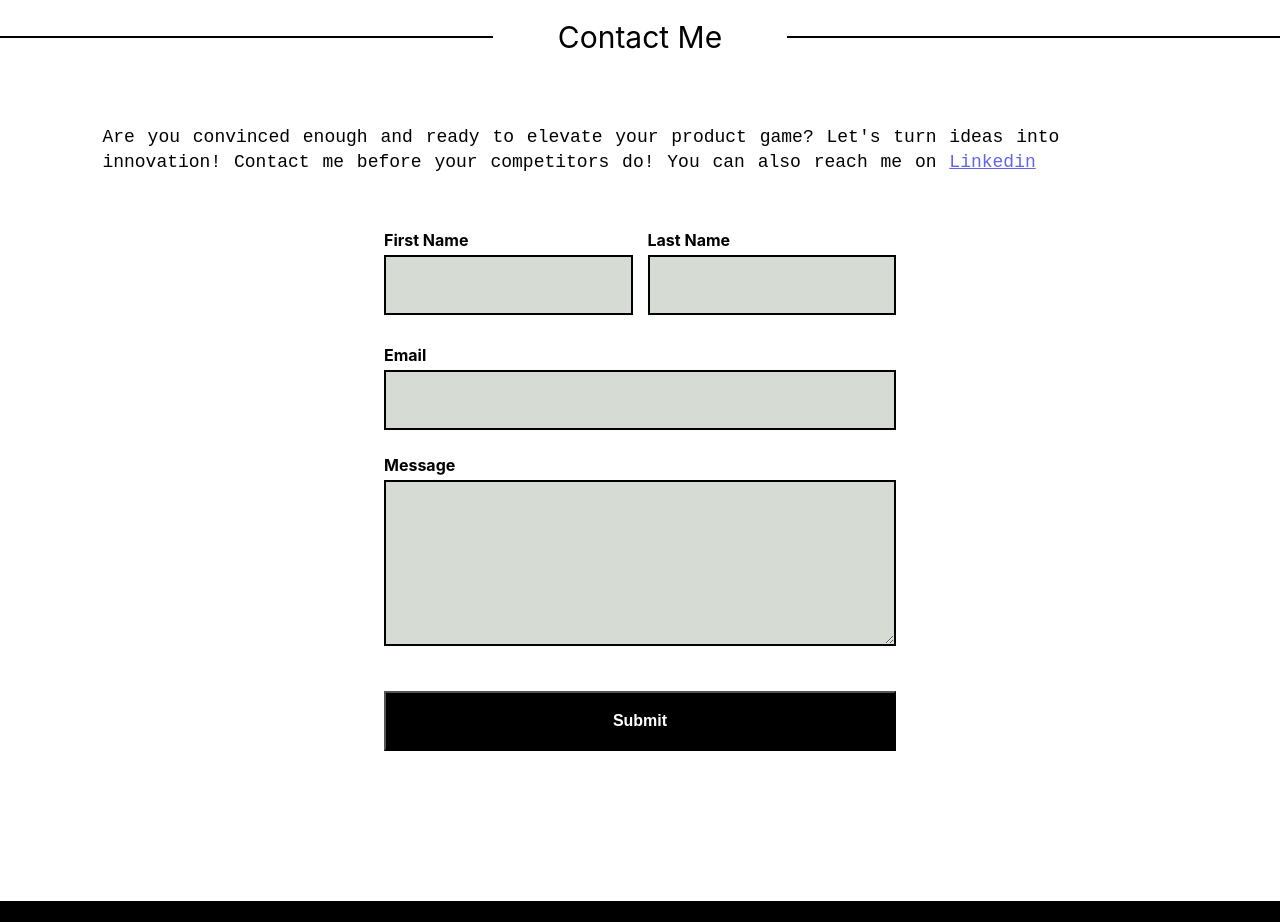
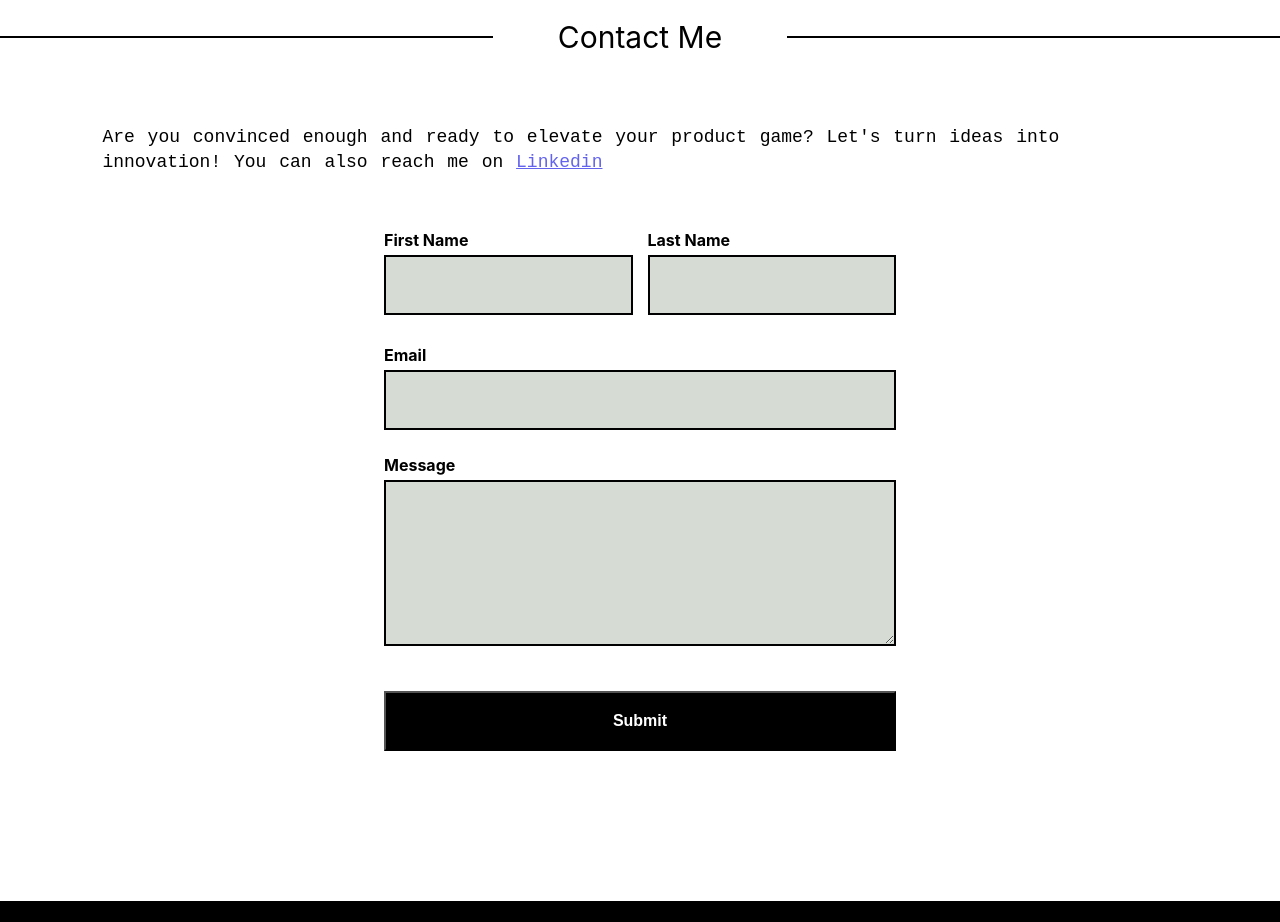
Before and after one commit to JudithKayla/I-Love-Black, a React (Vite) app: page / in a window 1280 px wide. Shown: the part 3040-3962 px from the top of the page. Built offline with nearby package versions, Linux system fonts and the light colour scheme.

Commit message:
Update contact page

```diff
--- a/src/pages/ContactPage.tsx
+++ b/src/pages/ContactPage.tsx
@@ -6,7 +6,7 @@ export default function ContactPage() {
     <div className="contact-page">
       <p className="contact-page-info">
         {
-          "Are you convinced enough and ready to elevate your product game? Let's turn ideas into innovation! Contact me before your competitors do! You can also reach me on "
+          "Are you convinced enough and ready to elevate your product game? Let's turn ideas into innovation! You can also reach me on "
         }
         <a
           href="https://www.linkedin.com/in/judith-chukwuka"
```
